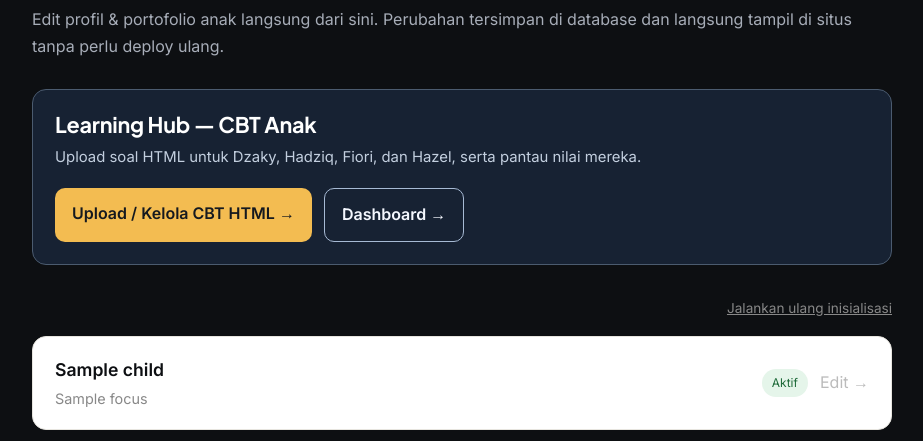
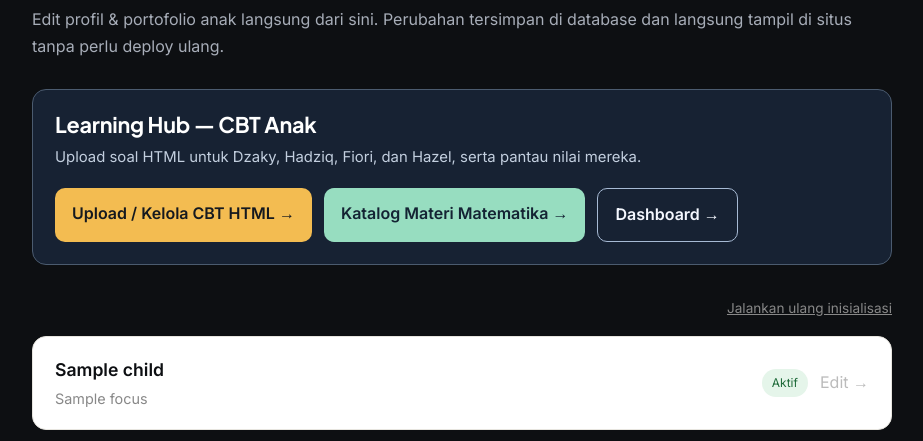
Before and after one commit to sugengsapr3/hidup-berdampak, a Flask app: template templates/admin/home.html in a window 1280 px wide. Shown: the part 203-644 px from the top of the page, without its empty margins (178-1101 px from the left). Run offline with Flask 3, Linux system fonts and the light colour scheme; the template is opened without the code that fills it: most values are stand-ins (such as "Sample title", 1, 10 or a date in 2020); grey boxes marked "Sample" are stand-in pictures; some libraries are stand-ins or nearby versions.

Commit message:
Add Mathematics material catalog entry to Admin Learning Hub

```diff
--- a/templates/admin/home.html
+++ b/templates/admin/home.html
@@ -19,6 +19,10 @@
       <a href="{{ url_for('cbt_library.manager') }}"
          style="display:inline-block;background:#f3bc51;color:#15191f;font-weight:750;padding:12px 17px;border-radius:10px;text-decoration:none;">
         Upload / Kelola CBT HTML &rarr;
+      </a>
+      <a href="{{ url_for('material_catalog.home') }}"
+         style="display:inline-block;background:#97ddc0;color:#142333;font-weight:750;padding:12px 17px;border-radius:10px;text-decoration:none;">
+        Katalog Materi Matematika &rarr;
       </a>
       <a href="{{ url_for('parent_learning_dashboard') }}"
          style="display:inline-block;border:1px solid #a7bad4;color:#f5f8ff;font-weight:650;padding:12px 17px;border-radius:10px;text-decoration:none;">
```
